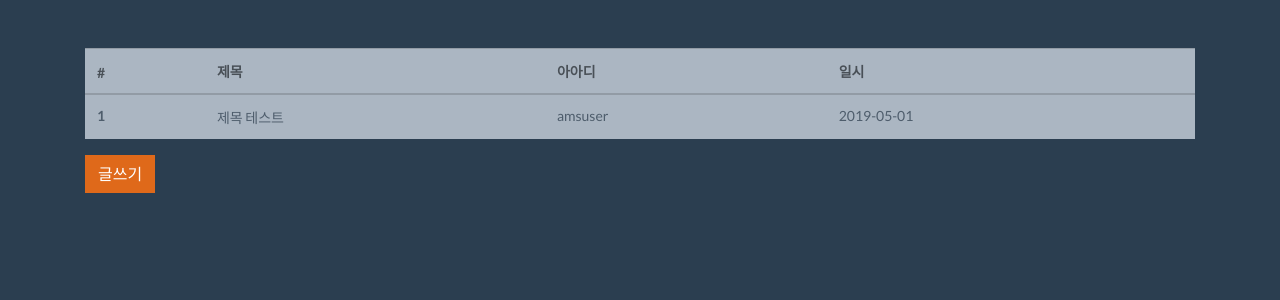
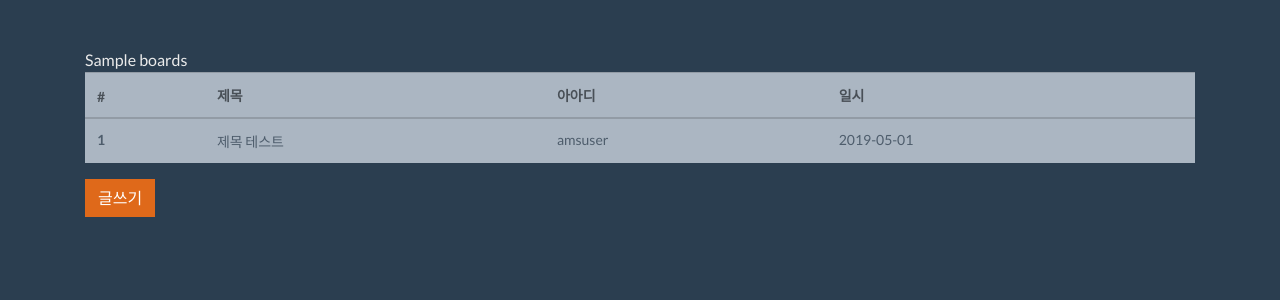
Before and after one commit to albatross9/DjangoExercise, a Django app: template board/templates/board_list.html in a window 1280 px wide. Shown: the top 300 px of the page. Run offline with Django 3.2, Linux system fonts and the light colour scheme; the template is opened without the code that fills it: most values are stand-ins (such as "Sample title", 1, 10 or a date in 2020); parts of the project's set-up code (start-up, migrations or seed data) failed here and were passed over; some libraries are stand-ins or nearby versions.

Commit message:
모델 추가

```diff
--- a/board/templates/board_list.html
+++ b/board/templates/board_list.html
@@ -12,6 +12,7 @@
                     <th>일시</th>
                 </tr>
             </thead>
+            {{ boards }}
             <tbody class="text-dark">
                 <th>1</th>
                 <td>제목 테스트</td>
--- a/board/views.py
+++ b/board/views.py
@@ -1,7 +1,9 @@
 from django.shortcuts import render
+from .models import Board
 
 # Create your views here.
 
 
 def board_list(request):
-    return render(request, 'board_list.html')
+    board = Board.objects.all().order_by('-id')
+    return render(request, 'board_list.html', {'boards': boards})
```
